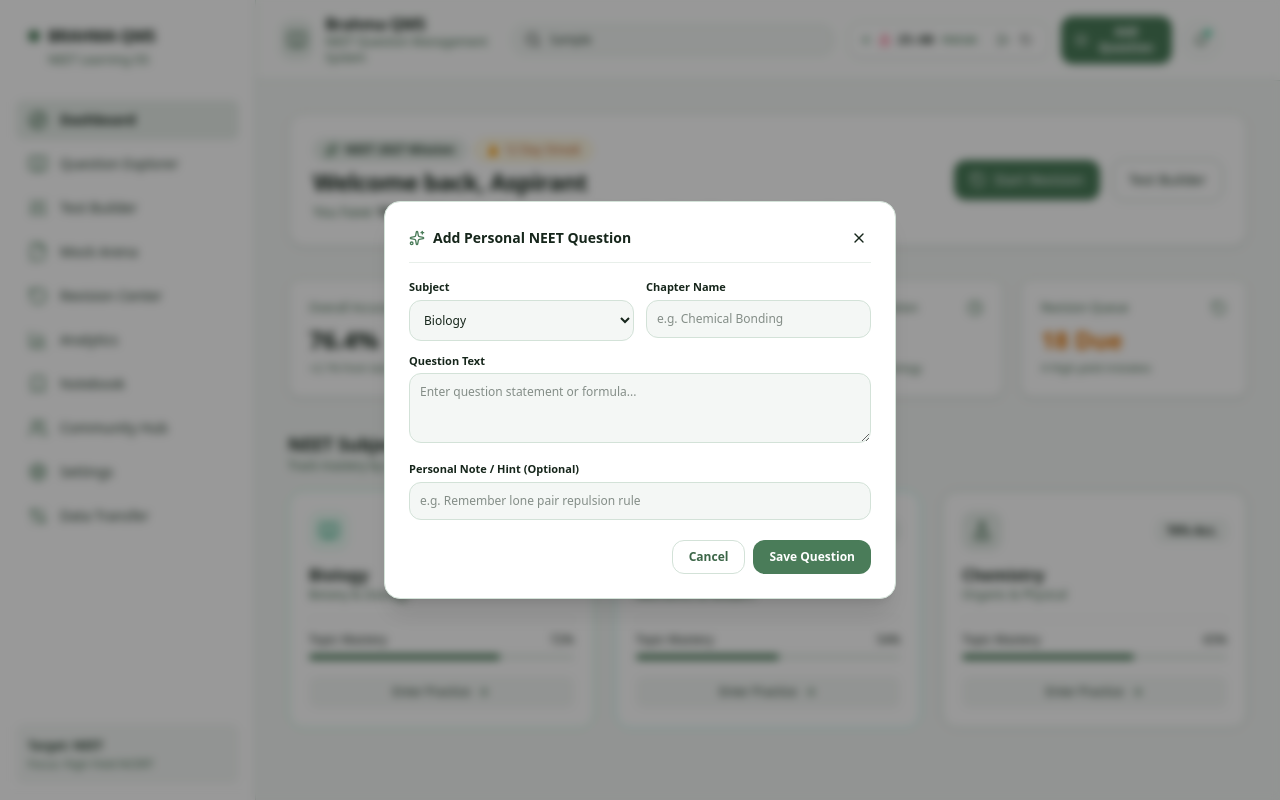
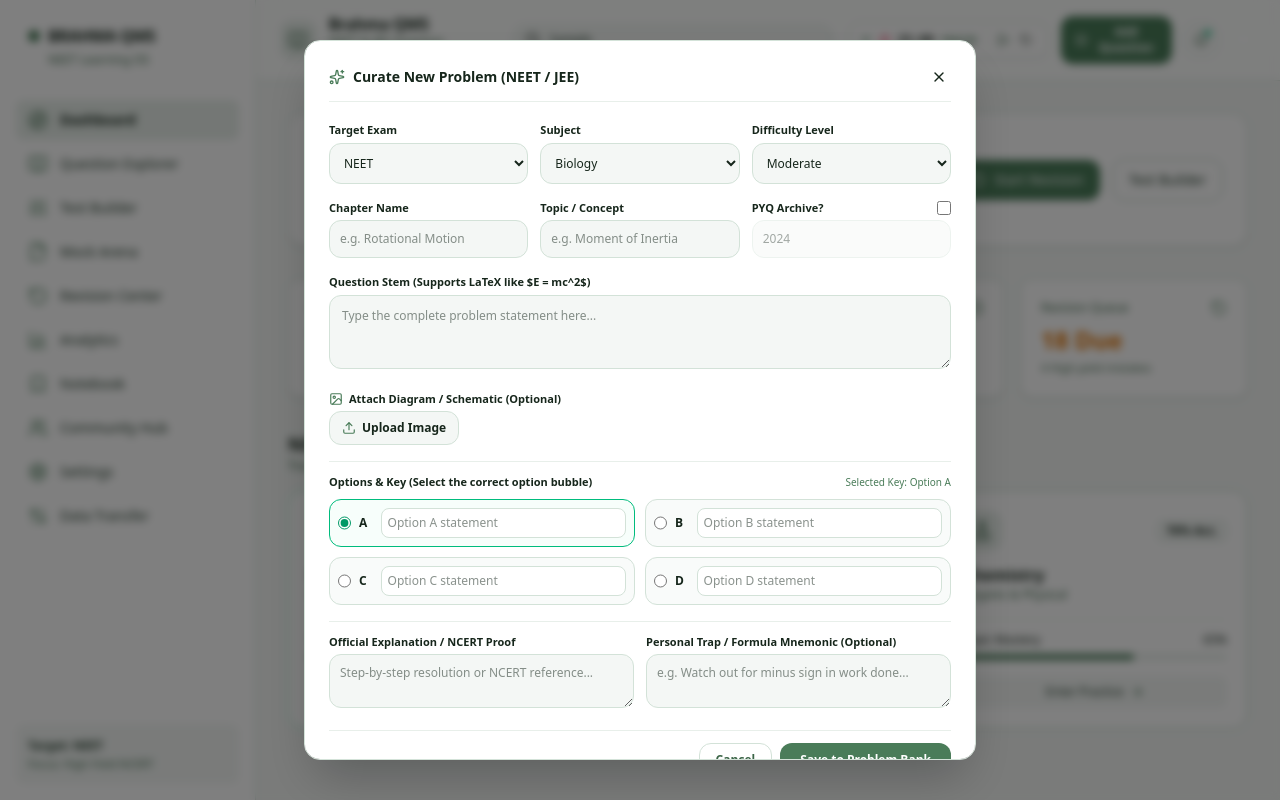
Before and after one commit to chandansharma3166-create/brahma-qms, a Next.js app: page / in a window 1280 px wide. Both pictures are taken after typing "Sample" into the empty fields and a click on the button "Add Question". Built offline with nearby package versions, Linux system fonts and the light colour scheme.

Commit message:
feat: complete full question creation modal with 4 options, diagrams, pyq tags, and difficulty

```diff
--- a/src/components/Header.tsx
+++ b/src/components/Header.tsx
@@ -3,36 +3,78 @@
 import React, { useState } from "react";
 import Link from "next/link";
 import FocusTimer from "./FocusTimer";
-import { BookOpen, PlusCircle, Bell, Search, X, Sparkles, CheckCircle2 } from "lucide-react";
+import {
+  BookOpen,
+  PlusCircle,
+  Bell,
+  Search,
+  X,
+  Sparkles,
+  CheckCircle2,
+  Upload,
+  Image as ImageIcon,
+  HelpCircle
+} from "lucide-react";
 
 export default function Header() {
   const [isOpen, setIsOpen] = useState(false);
+  const [isSaved, setIsSaved] = useState(false);
+
+  // Form State
   const [subject, setSubject] = useState("BIOLOGY");
   const [chapter, setChapter] = useState("");
+  const [topic, setTopic] = useState("");
+  const [targetExam, setTargetExam] = useState("NEET");
+  const [isPyq, setIsPyq] = useState(false);
+  const [pyqYear, setPyqYear] = useState("2024");
+  const [difficulty, setDifficulty] = useState("MODERATE");
   const [questionText, setQuestionText] = useState("");
-  const [notes, setNotes] = useState("");
-  const [isSaved, setIsSaved] = useState(false);
+  const [diagramUrl, setDiagramUrl] = useState<string | null>(null);
+
+  // 4 Options
+  const [optA, setOptA] = useState("");
+  const [optB, setOptB] = useState("");
+  const [optC, setOptC] = useState("");
+  const [optD, setOptD] = useState("");
+  const [correctOpt, setCorrectOpt] = useState("A");
+
+  const [explanation, setExplanation] = useState("");
+  const [personalNotes, setPersonalNotes] = useState("");
+
+  const handleImageUpload = (e: React.ChangeEvent<HTMLInputElement>) => {
+    const file = e.target.files?.[0];
+    if (!file) return;
+
+    const reader = new FileReader();
+    reader.onload = (event) => {
+      setDiagramUrl(event.target?.result as string);
+    };
+    reader.readAsDataURL(file);
+  };
 
   const handleCreateQuestion = (e: React.FormEvent) => {
     e.preventDefault();
     if (!questionText.trim() || !chapter.trim()) return;
 
     const newQuestion = {
-      id: `NOTE-${Date.now().toString().slice(-4)}`,
+      id: `${targetExam}-${Date.now().toString().slice(-4)}`,
       subject,
       chapter,
-      topic: "Personal Note",
+      topic: topic || "Core Concept",
+      exam: targetExam,
+      isPyq,
+      pyqYear: isPyq ? pyqYear : undefined,
+      difficulty,
       questionText,
-      questionType: "MCQ",
+      diagram: diagramUrl,
       options: [
-        { id: "A", text: "Option A", isCorrect: true },
-        { id: "B", text: "Option B", isCorrect: false },
-        { id: "C", text: "Option C", isCorrect: false },
-        { id: "D", text: "Option D", isCorrect: false },
+        { id: "A", text: optA || "Option A", isCorrect: correctOpt === "A" },
+        { id: "B", text: optB || "Option B", isCorrect: correctOpt === "B" },
+        { id: "C", text: optC || "Option C", isCorrect: correctOpt === "C" },
+        { id: "D", text: optD || "Option D", isCorrect: correctOpt === "D" },
       ],
-      explanation: "Self-curated notebook entry.",
-      difficulty: "MEDIUM",
-      personalNotes: notes,
+      explanation: explanation || "Refer to NCERT/Standard Reference Manual.",
+      personalNotes,
       createdAt: new Date().toISOString().split("T")[0],
     };
 
@@ -45,9 +87,17 @@ export default function Header() {
     setTimeout(() => {
       setIsSaved(false);
       setIsOpen(false);
+      // Reset form
       setChapter("");
+      setTopic("");
       setQuestionText("");
-      setNotes("");
+      setDiagramUrl(null);
+      setOptA("");
+      setOptB("");
+      setOptC("");
+      setOptD("");
+      setExplanation("");
+      setPersonalNotes("");
     }, 1200);
   };
 
@@ -55,7 +105,6 @@ export default function Header() {
     <>
       <header className="sticky top-0 z-30 border-b border-sage-200 bg-white/80 backdrop-blur-md">
         <div className="mx-auto flex max-w-7xl items-center justify-between px-6 py-3.5 gap-4">
-          {/* Brand */}
           <Link href="/" className="flex items-center gap-3 hover:opacity-90 transition">
             <div className="flex h-10 w-10 items-center justify-center rounded-xl bg-sage-100 text-sage-600">
               <BookOpen className="h-5 w-5" />
@@ -65,12 +114,11 @@ export default function Header() {
                 Brahma QMS
               </h1>
               <p className="text-xs text-sage-600 font-medium">
-                NEET Question Management System
+                NEET & JEE Question Intelligence
               </p>
             </div>
           </Link>
 
-          {/* Search */}
           <div className="relative w-full max-w-xs hidden md:block">
             <Search className="w-4 h-4 absolute left-3 top-1/2 -translate-y-1/2 text-sage-400" />
             <input
@@ -80,11 +128,9 @@ export default function Header() {
             />
           </div>
 
-          {/* Right Actions */}
           <div className="flex items-center gap-3">
             <FocusTimer />
 
-            {/* Click to open popup */}
             <button
               type="button"
               onClick={() => setIsOpen(true)}
@@ -110,14 +156,15 @@ export default function Header() {
         </div>
       </header>
 
-      {/* Global Add Question Modal */}
+      {/* Full-Feature Question Creation Modal */}
       {isOpen && (
-        <div className="fixed inset-0 z-50 flex items-center justify-center bg-black/40 backdrop-blur-xs p-4">
-          <div className="bg-white border border-sage-200 rounded-2xl p-6 shadow-xl w-full max-w-lg space-y-4 relative">
+        <div className="fixed inset-0 z-50 flex items-center justify-center bg-black/50 backdrop-blur-xs p-4 overflow-y-auto">
+          <div className="bg-white border border-sage-200 rounded-2xl p-6 shadow-2xl w-full max-w-2xl max-h-[90vh] overflow-y-auto space-y-5 relative my-auto">
+
             <div className="flex items-center justify-between border-b border-sage-100 pb-3">
               <div className="flex items-center gap-2">
                 <Sparkles className="w-4 h-4 text-sage-500" />
-                <h3 className="text-sm font-bold text-sage-900">Add Personal NEET Question</h3>
+                <h3 className="text-sm font-bold text-sage-900">Curate New Problem (NEET / JEE)</h3>
               </div>
               <button
                 type="button"
@@ -129,13 +176,29 @@ export default function Header() {
             </div>
 
             {isSaved ? (
-              <div className="p-6 text-center space-y-2">
-                <CheckCircle2 className="w-8 h-8 text-emerald-600 mx-auto" />
-                <p className="text-sm font-bold text-sage-900">Question Saved to Notebook!</p>
+              <div className="p-10 text-center space-y-2">
+                <CheckCircle2 className="w-10 h-10 text-emerald-600 mx-auto" />
+                <p className="text-base font-bold text-sage-900">Question Successfully Ingested!</p>
+                <p className="text-xs text-sage-600">Saved directly to your local question bank.</p>
               </div>
             ) : (
-              <form onSubmit={handleCreateQuestion} className="space-y-3">
-                <div className="grid grid-cols-2 gap-3">
+              <form onSubmit={handleCreateQuestion} className="space-y-4">
+
+                {/* Meta Row: Exam, Subject, Difficulty */}
+                <div className="grid grid-cols-1 sm:grid-cols-3 gap-3">
+                  <div>
+                    <label className="text-[11px] font-bold text-sage-700 block mb-1">Target Exam</label>
+                    <select
+                      value={targetExam}
+                      onChange={(e) => setTargetExam(e.target.value)}
+                      className="w-full text-xs p-2.5 bg-sage-50 border border-sage-200 rounded-xl text-sage-900 focus:outline-none"
+                    >
+                      <option value="NEET">NEET</option>
+                      <option value="JEE_MAIN">JEE Main</option>
+                      <option value="JEE_ADVANCED">JEE Advanced</option>
+                    </select>
+                  </div>
+
                   <div>
                     <label className="text-[11px] font-bold text-sage-700 block mb-1">Subject</label>
                     <select
@@ -148,6 +211,23 @@ export default function Header() {
                       <option value="CHEMISTRY">Chemistry</option>
                     </select>
                   </div>
+
+                  <div>
+                    <label className="text-[11px] font-bold text-sage-700 block mb-1">Difficulty Level</label>
+                    <select
+                      value={difficulty}
+                      onChange={(e) => setDifficulty(e.target.value)}
+                      className="w-full text-xs p-2.5 bg-sage-50 border border-sage-200 rounded-xl text-sage-900 focus:outline-none"
+                    >
+                      <option value="EASY">Easy</option>
+                      <option value="MODERATE">Moderate</option>
+                      <option value="TOUGH">Tough</option>
+                    </select>
+                  </div>
+                </div>
+
+                {/* Chapter, Topic & PYQ Year */}
+                <div className="grid grid-cols-1 sm:grid-cols-3 gap-3">
                   <div>
                     <label className="text-[11px] font-bold text-sage-700 block mb-1">Chapter Name</label>
                     <input
@@ -155,36 +235,165 @@ export default function Header() {
                       required
                       value={chapter}
                       onChange={(e) => setChapter(e.target.value)}
-                      placeholder="e.g. Chemical Bonding"
+                      placeholder="e.g. Rotational Motion"
+                      className="w-full text-xs p-2.5 bg-sage-50 border border-sage-200 rounded-xl text-sage-900 focus:outline-none"
+                    />
+                  </div>
+
+                  <div>
+                    <label className="text-[11px] font-bold text-sage-700 block mb-1">Topic / Concept</label>
+                    <input
+                      type="text"
+                      value={topic}
+                      onChange={(e) => setTopic(e.target.value)}
+                      placeholder="e.g. Moment of Inertia"
+                      className="w-full text-xs p-2.5 bg-sage-50 border border-sage-200 rounded-xl text-sage-900 focus:outline-none"
+                    />
+                  </div>
+
+                  <div>
+                    <div className="flex items-center justify-between mb-1">
+                      <label className="text-[11px] font-bold text-sage-700">PYQ Archive?</label>
+                      <input
+                        type="checkbox"
+                        checked={isPyq}
+                        onChange={(e) => setIsPyq(e.target.checked)}
+                        className="w-3.5 h-3.5 accent-sage-600 rounded"
+                      />
+                    </div>
+                    <input
+                      type="text"
+                      disabled={!isPyq}
+                      value={pyqYear}
+                      onChange={(e) => setPyqYear(e.target.value)}
+                      placeholder="e.g. 2024"
+                      className="w-full text-xs p-2.5 bg-sage-50 border border-sage-200 rounded-xl text-sage-900 focus:outline-none disabled:opacity-40"
+                    />
+                  </div>
+                </div>
+
+                {/* Question Stem */}
+                <div>
+                  <label className="text-[11px] font-bold text-sage-700 block mb-1">
+                    Question Stem (Supports LaTeX like $E = mc^2$)
+                  </label>
+                  <textarea
+                    required
+                    rows={3}
+                    value={questionText}
+                    onChange={(e) => setQuestionText(e.target.value)}
+                    placeholder="Type the complete problem statement here..."
+                    className="w-full text-xs p-3 bg-sage-50 border border-sage-200 rounded-xl text-sage-900 focus:outline-none"
+                  />
+                </div>
+
+                {/* Diagram / Image Upload */}
+                <div>
+                  <label className="text-[11px] font-bold text-sage-700 block mb-1 flex items-center gap-1.5">
+                    <ImageIcon className="w-3.5 h-3.5 text-sage-500" />
+                    Attach Diagram / Schematic (Optional)
+                  </label>
+                  <div className="flex items-center gap-3">
+                    <label className="cursor-pointer inline-flex items-center gap-1.5 px-3 py-2 rounded-xl border border-sage-200 bg-sage-50 hover:bg-sage-100 text-xs font-semibold text-sage-700 transition">
+                      <Upload className="w-3.5 h-3.5 text-sage-500" />
+                      <span>Upload Image</span>
+                      <input
+                        type="file"
+                        accept="image/*"
+                        onChange={handleImageUpload}
+                        className="hidden"
+                      />
+                    </label>
+                    {diagramUrl && (
+                      <span className="text-[11px] text-emerald-600 font-semibold flex items-center gap-1">
+                        <CheckCircle2 className="w-3.5 h-3.5" /> Image Attached
+                      </span>
+                    )}
+                  </div>
+                  {diagramUrl && (
+                    <div className="mt-2 p-2 border border-sage-200 rounded-xl max-w-xs bg-sage-50">
+                      {/* eslint-disable-next-line @next/next/no-img-element */}
+                      <img src={diagramUrl} alt="Diagram preview" className="rounded-lg max-h-36 object-contain mx-auto" />
+                    </div>
+                  )}
+                </div>
+
+                {/* 4 Options Grid with Correct Answer Picker */}
+                <div className="space-y-2 border-t border-sage-100 pt-3">
+                  <div className="flex items-center justify-between">
+                    <label className="text-[11px] font-bold text-sage-900">
+                      Options & Key (Select the correct option bubble)
+                    </label>
+                    <span className="text-[10px] text-sage-500">Selected Key: Option {correctOpt}</span>
+                  </div>
+
+                  <div className="grid grid-cols-1 sm:grid-cols-2 gap-2.5">
+                    {[
+                      { id: "A", val: optA, set: setOptA },
+                      { id: "B", val: optB, set: setOptB },
+                      { id: "C", val: optC, set: setOptC },
+                      { id: "D", val: optD, set: setOptD },
+                    ].map((opt) => (
+                      <div
+                        key={opt.id}
+                        className={`flex items-center gap-2 p-2 rounded-xl border transition ${
+                          correctOpt === opt.id
+                            ? "border-emerald-500 bg-emerald-50/40"
+                            : "border-sage-200 bg-sage-50/50"
+                        }`}
+                      >
+                        <input
+                          type="radio"
+                          name="correctOptionRadio"
+                          checked={correctOpt === opt.id}
+                          onChange={() => setCorrectOpt(opt.id)}
+                          className="w-3.5 h-3.5 accent-emerald-600 cursor-pointer"
+                        />
+                        <span className="text-xs font-bold text-sage-700 w-4">{opt.id}</span>
+                        <input
+                          type="text"
+                          required
+                          value={opt.val}
+                          onChange={(e) => opt.set(e.target.value)}
+                          placeholder={`Option ${opt.id} statement`}
+                          className="w-full text-xs p-1.5 bg-white border border-sage-200 rounded-lg text-sage-900 focus:outline-none"
+                        />
+                      </div>
+                    ))}
+                  </div>
+                </div>
+
+                {/* Explanations & Notes */}
+                <div className="grid grid-cols-1 sm:grid-cols-2 gap-3 border-t border-sage-100 pt-3">
+                  <div>
+                    <label className="text-[11px] font-bold text-sage-700 block mb-1">
+                      Official Explanation / NCERT Proof
+                    </label>
+                    <textarea
+                      rows={2}
+                      value={explanation}
+                      onChange={(e) => setExplanation(e.target.value)}
+                      placeholder="Step-by-step resolution or NCERT reference..."
+                      className="w-full text-xs p-2.5 bg-sage-50 border border-sage-200 rounded-xl text-sage-900 focus:outline-none"
+                    />
+                  </div>
+
+                  <div>
+                    <label className="text-[11px] font-bold text-sage-700 block mb-1">
+                      Personal Trap / Formula Mnemonic (Optional)
+                    </label>
+                    <textarea
+                      rows={2}
+                      value={personalNotes}
+                      onChange={(e) => setPersonalNotes(e.target.value)}
+                      placeholder="e.g. Watch out for minus sign in work done..."
                       className="w-full text-xs p-2.5 bg-sage-50 border border-sage-200 rounded-xl text-sage-900 focus:outline-none"
                     />
                   </div>
                 </div>
 
-                <div>
-                  <label className="text-[11px] font-bold text-sage-700 block mb-1">Question Text</label>
-                  <textarea
-                    required
-                    rows={3}
-                    value={questionText}
-                    onChange={(e) => setQuestionText(e.target.value)}
-                    placeholder="Enter question statement or formula..."
-                    className="w-full text-xs p-2.5 bg-sage-50 border border-sage-200 rounded-xl text-sage-900 focus:outline-none"
-                  />
-                </div>
-
-                <div>
-                  <label className="text-[11px] font-bold text-sage-700 block mb-1">Personal Note / Hint (Optional)</label>
-                  <input
-                    type="text"
-                    value={notes}
-                    onChange={(e) => setNotes(e.target.value)}
-                    placeholder="e.g. Remember lone pair repulsion rule"
-                    className="w-full text-xs p-2.5 bg-sage-50 border border-sage-200 rounded-xl text-sage-900 focus:outline-none"
-                  />
-                </div>
-
-                <div className="flex justify-end gap-2 pt-2">
+                {/* Footer Controls */}
+                <div className="flex justify-end gap-2 pt-3 border-t border-sage-100">
                   <button
                     type="button"
                     onClick={() => setIsOpen(false)}
@@ -194,13 +403,15 @@ export default function Header() {
                   </button>
                   <button
                     type="submit"
-                    className="px-4 py-2 text-xs font-semibold text-white bg-sage-500 hover:bg-sage-600 rounded-xl transition cursor-pointer"
+                    className="px-5 py-2 text-xs font-semibold text-white bg-sage-500 hover:bg-sage-600 rounded-xl transition cursor-pointer"
                   >
-                    Save Question
+                    Save to Problem Bank
                   </button>
                 </div>
+
               </form>
             )}
+
           </div>
         </div>
       )}
```
